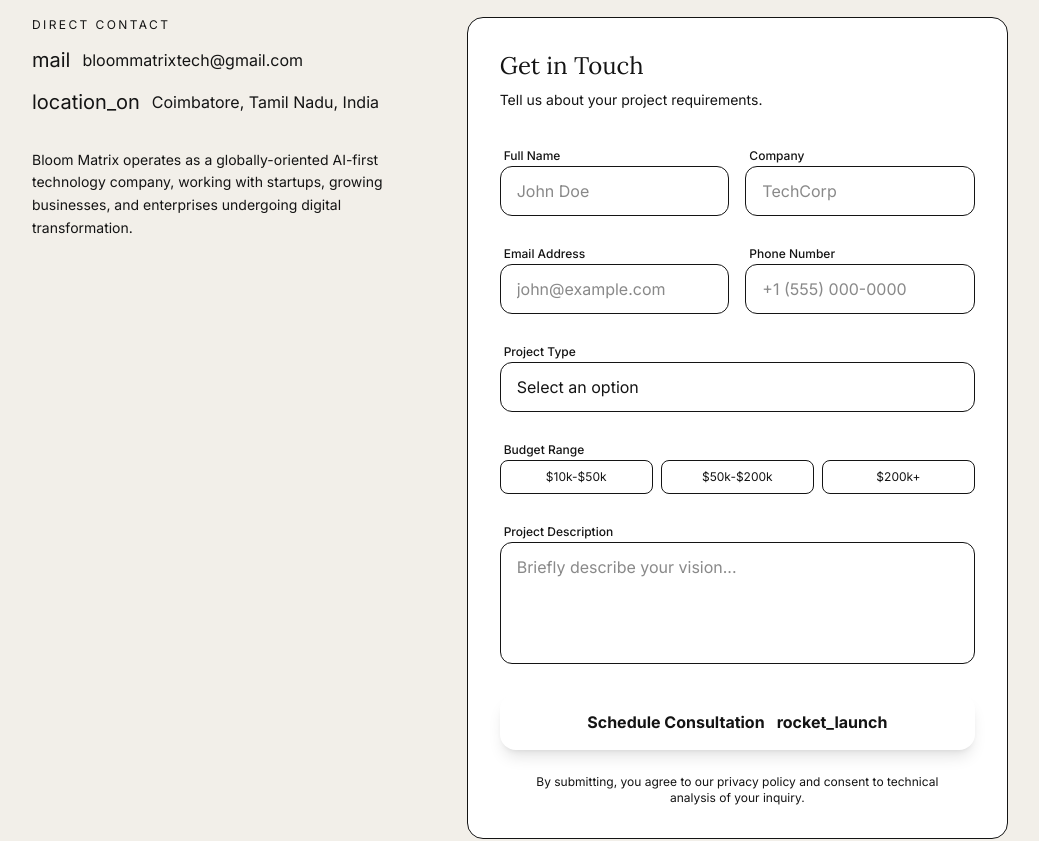
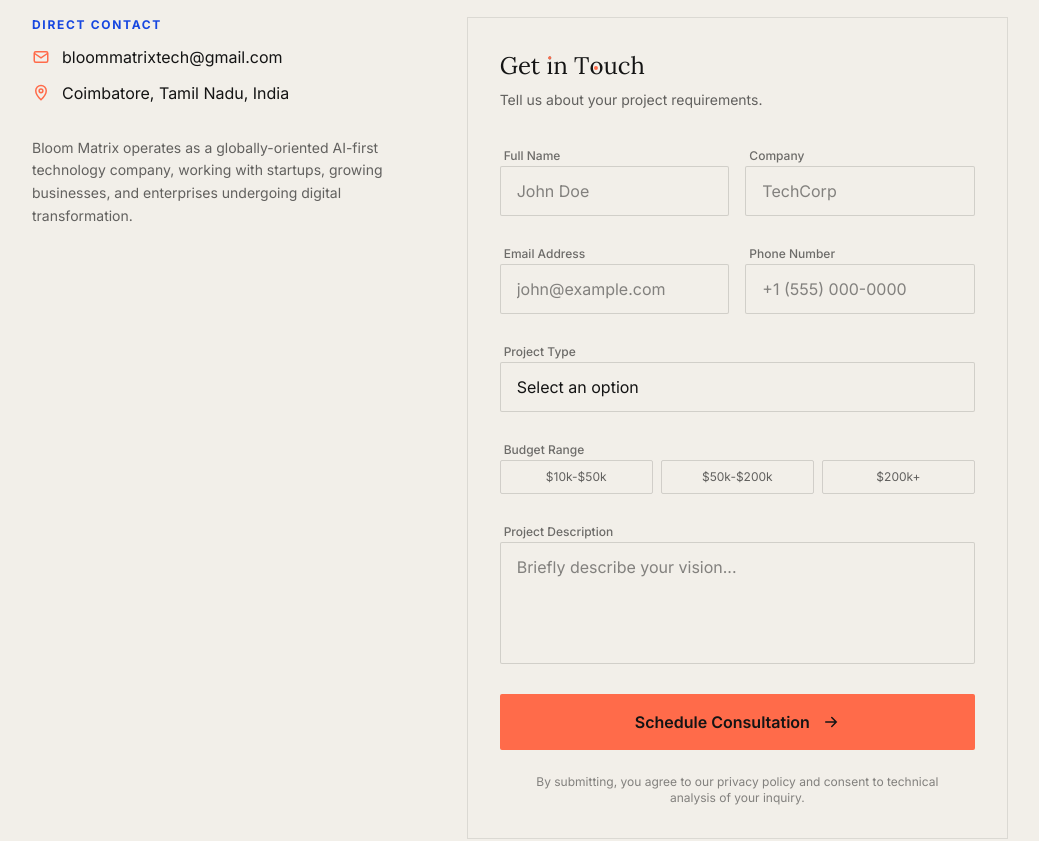
Before and after one commit to ChillandBuild/BM-Landing-Page, a Next.js app: page /contact in a window 1280 px wide. Shown: the part 560-1401 px from the top of the page, without its empty margins (120-1159 px from the left). Built offline with nearby package versions, Linux system fonts and the light colour scheme.

Commit message:
feat: reskin services, products, aira, about and contact to Editorial Bloom

```diff
--- a/src/app/contact/page.tsx
+++ b/src/app/contact/page.tsx
@@ -22,29 +22,33 @@
         description="Tell us about your project and one of our engineering leads will follow up within 24 hours."
       />
 
-      <section className="bg-paper py-24">
+      <section className="bg-cream py-24">
         <div className="max-w-5xl mx-auto px-container-margin grid lg:grid-cols-[1fr_1.4fr] gap-12">
           <Reveal className="space-y-8">
             <div>
-              <p className="font-inter text-xs uppercase tracking-[0.2em] text-accent mb-3">
+              <p className="font-inter text-xs uppercase tracking-[0.14em] text-blue font-bold mb-3">
                 Direct Contact
               </p>
-              <div className="space-y-3 font-inter text-ink-dark">
+              <div className="space-y-3 font-inter text-ink">
                 <div className="flex items-center gap-3">
-                  <span className="material-symbols-outlined text-accent text-[20px]">mail</span>
+                  <svg width="18" height="18" viewBox="0 0 24 24" fill="none" stroke="#FF6B4A" strokeWidth="2" aria-hidden>
+                    <rect x="3" y="5" width="18" height="14" rx="2" />
+                    <path d="M3 7l9 6 9-6" />
+                  </svg>
                   <a href="mailto:bloommatrixtech@gmail.com" className="hover:underline">
                     bloommatrixtech@gmail.com
                   </a>
                 </div>
                 <div className="flex items-center gap-3">
-                  <span className="material-symbols-outlined text-accent text-[20px]">
-                    location_on
-                  </span>
+                  <svg width="18" height="18" viewBox="0 0 24 24" fill="none" stroke="#FF6B4A" strokeWidth="2" aria-hidden>
+                    <path d="M12 21s7-6.5 7-12a7 7 0 10-14 0c0 5.5 7 12 7 12z" />
+                    <circle cx="12" cy="9" r="2.5" />
+                  </svg>
                   <span>Coimbatore, Tamil Nadu, India</span>
                 </div>
               </div>
             </div>
-            <p className="font-inter text-sm text-ink-dark-muted leading-relaxed max-w-sm">
+            <p className="font-inter text-sm text-ink/65 leading-relaxed max-w-sm">
               Bloom Matrix operates as a globally-oriented AI-first technology company, working
               with startups, growing businesses, and enterprises undergoing digital
               transformation.
--- a/src/components/ContactForm.tsx
+++ b/src/components/ContactForm.tsx
@@ -1,6 +1,7 @@
 "use client";
 
 import React, { useState } from "react";
+import BrandHeadline from "@/components/brand/BrandHeadline";
 
 const initialFormData = {
   fullName: "",
@@ -55,13 +56,15 @@
 
   if (isSubmitted) {
     return (
-      <div className="bg-white border border-border-light rounded-2xl p-8 flex flex-col items-center justify-center text-center min-h-[400px] gap-6">
-        <div className="w-16 h-16 rounded-full bg-accent/10 border border-accent/30 flex items-center justify-center">
-          <span className="material-symbols-outlined text-accent text-[36px]">done</span>
+      <div className="border border-ink/10 p-8 flex flex-col items-center justify-center text-center min-h-[400px] gap-6">
+        <div className="w-16 h-16 rounded-full bg-blue/10 border border-blue/30 flex items-center justify-center">
+          <svg width="30" height="30" viewBox="0 0 24 24" fill="none" stroke="#1747E0" strokeWidth="2.2" strokeLinecap="round" strokeLinejoin="round" aria-hidden>
+            <path d="M4 12.5l5.5 5.5L20 7" />
+          </svg>
         </div>
-        <h2 className="font-display text-2xl text-ink-dark">Inquiry Received</h2>
-        <p className="font-inter text-ink-dark-muted max-w-sm">
-          Thank you, <span className="text-accent font-semibold">{formData.fullName}</span>. One
+        <BrandHeadline as="h2" segments={[{ text: "Inquiry Received" }]} className="text-2xl text-ink" />
+        <p className="font-inter text-ink/65 max-w-sm">
+          Thank you, <span className="text-blue font-semibold">{formData.fullName}</span>. One
           of our engineering leads will reach out to you within the next 24 hours.
         </p>
         <button
@@ -70,7 +73,7 @@
             setFormData(initialFormData);
             setBudget("");
           }}
-          className="text-accent font-semibold hover:underline mt-4 cursor-pointer"
+          className="text-blue font-semibold hover:underline mt-4 cursor-pointer"
         >
           Submit another request
         </button>
@@ -79,9 +82,9 @@
   }
 
   return (
-    <div id="contact-form" className="bg-white border border-border-light rounded-2xl p-8">
-      <h2 className="font-display text-2xl text-ink-dark mb-2">Get in Touch</h2>
-      <p className="font-inter text-sm text-ink-dark-muted mb-8">
+    <div id="contact-form" className="border border-ink/10 p-8">
+      <BrandHeadline as="h2" segments={[{ text: "Get in Touch" }]} className="text-2xl text-ink mb-2" />
+      <p className="font-inter text-sm text-ink/65 mb-8">
         Tell us about your project requirements.
       </p>
 
@@ -99,24 +102,24 @@
 
         <div className="grid grid-cols-1 md:grid-cols-2 gap-4">
           <div className="space-y-2">
-            <label className="text-xs font-medium text-ink-dark-muted ml-1">Full Name</label>
+            <label className="text-xs font-medium text-ink/60 ml-1">Full Name</label>
             <input
               required
               name="fullName"
               value={formData.fullName}
               onChange={handleInputChange}
-              className="w-full bg-paper border border-border-light rounded-xl px-4 py-3 text-ink-dark transition-all"
+              className="w-full bg-cream border border-ink/15 rounded-[2px] px-4 py-3 text-ink transition-all"
               placeholder="John Doe"
               type="text"
             />
           </div>
           <div className="space-y-2">
-            <label className="text-xs font-medium text-ink-dark-muted ml-1">Company</label>
+            <label className="text-xs font-medium text-ink/60 ml-1">Company</label>
             <input
               name="company"
               value={formData.company}
               onChange={handleInputChange}
-              className="w-full bg-paper border border-border-light rounded-xl px-4 py-3 text-ink-dark transition-all"
+              className="w-full bg-cream border border-ink/15 rounded-[2px] px-4 py-3 text-ink transition-all"
               placeholder="TechCorp"
               type="text"
             />
@@ -125,24 +128,24 @@
 
         <div className="grid grid-cols-1 md:grid-cols-2 gap-4">
           <div className="space-y-2">
-            <label className="text-xs font-medium text-ink-dark-muted ml-1">Email Address</label>
+            <label className="text-xs font-medium text-ink/60 ml-1">Email Address</label>
             <input
               required
               name="email"
               value={formData.email}
               onChange={handleInputChange}
-              className="w-full bg-paper border border-border-light rounded-xl px-4 py-3 text-ink-dark transition-all"
+              className="w-full bg-cream border border-ink/15 rounded-[2px] px-4 py-3 text-ink transition-all"
               placeholder="john@example.com"
               type="email"
             />
           </div>
           <div className="space-y-2">
-            <label className="text-xs font-medium text-ink-dark-muted ml-1">Phone Number</label>
+            <label className="text-xs font-medium text-ink/60 ml-1">Phone Number</label>
             <input
               name="phone"
               value={formData.phone}
               onChange={handleInputChange}
-              className="w-full bg-paper border border-border-light rounded-xl px-4 py-3 text-ink-dark transition-all"
+              className="w-full bg-cream border border-ink/15 rounded-[2px] px-4 py-3 text-ink transition-all"
               placeholder="+1 (555) 000-0000"
               type="tel"
             />
@@ -150,12 +153,12 @@
         </div>
 
         <div className="space-y-2">
-          <label className="text-xs font-medium text-ink-dark-muted ml-1">Project Type</label>
+          <label className="text-xs font-medium text-ink/60 ml-1">Project Type</label>
           <select
             name="projectType"
             value={formData.projectType}
             onChange={handleInputChange}
-            className="w-full bg-paper border border-border-light rounded-xl px-4 py-3 text-ink-dark transition-all appearance-none cursor-pointer"
+            className="w-full bg-cream border border-ink/15 rounded-[2px] px-4 py-3 text-ink transition-all appearance-none cursor-pointer"
           >
             <option value="">Select an option</option>
             <option value="ai-agents">AI Agents & Automation</option>
@@ -167,17 +170,17 @@
         </div>
 
         <div className="space-y-2">
-          <label className="text-xs font-medium text-ink-dark-muted ml-1">Budget Range</label>
+          <label className="text-xs font-medium text-ink/60 ml-1">Budget Range</label>
           <div className="grid grid-cols-3 gap-2">
             {["$10k-$50k", "$50k-$200k", "$200k+"].map((range) => (
               <button
                 key={range}
                 type="button"
                 onClick={() => setBudget(range)}
-                className={`py-2 rounded-lg text-xs border transition-all cursor-pointer ${
+                className={`py-2 rounded-[2px] text-xs border transition-all cursor-pointer ${
                   budget === range
-                    ? "border-accent bg-accent/10 text-accent font-bold"
-                    : "border-border-light text-ink-dark-muted hover:border-accent/50"
+                    ? "border-blue bg-blue/10 text-blue font-bold"
+                    : "border-ink/15 text-ink/65 hover:border-blue/50"
                 }`}
               >
                 {range}
@@ -187,12 +190,12 @@
         </div>
 
         <div className="space-y-2">
-          <label className="text-xs font-medium text-ink-dark-muted ml-1">Project Description</label>
+          <label className="text-xs font-medium text-ink/60 ml-1">Project Description</label>
           <textarea
             name="description"
             value={formData.description}
             onChange={handleInputChange}
-            className="w-full bg-paper border border-border-light rounded-xl px-4 py-3 text-ink-dark transition-all resize-none"
+            className="w-full bg-cream border border-ink/15 rounded-[2px] px-4 py-3 text-ink transition-all resize-none"
             placeholder="Briefly describe your vision..."
             rows={4}
           />
@@ -203,7 +206,7 @@
         <button
           type="submit"
           disabled={isSubmitting}
-          className="w-full bg-gradient-indigo text-ink py-4 rounded-2xl font-bold hover:opacity-90 active:scale-95 transition-all shadow-lg flex items-center justify-center gap-3 cursor-pointer disabled:opacity-50"
+          className="w-full bg-coral text-ink py-4 rounded-[2px] font-semibold hover:opacity-90 active:scale-95 transition-all flex items-center justify-center gap-3 cursor-pointer disabled:opacity-50"
         >
           {isSubmitting ? (
             <>
@@ -213,12 +216,12 @@
           ) : (
             <>
               Schedule Consultation
-              <span className="material-symbols-outlined">rocket_launch</span>
+              <svg width="18" height="18" viewBox="0 0 24 24" fill="none" stroke="currentColor" strokeWidth="2" strokeLinecap="round" aria-hidden><path d="M5 12h14M13 6l6 6-6 6" /></svg>
             </>
           )}
         </button>
 
-        <p className="text-center text-xs text-ink-dark-muted/70 px-4">
+        <p className="text-center text-xs text-ink/50 px-4">
           By submitting, you agree to our privacy policy and consent to technical analysis of your
           inquiry.
         </p>
```
Also changed, not shown: src/app/about/page.tsx (+34 -20 lines), src/app/products/aira/page.tsx (+23 -12 lines), src/app/products/page.tsx (+14 -9 lines), src/app/services/page.tsx (+25 -14 lines).
